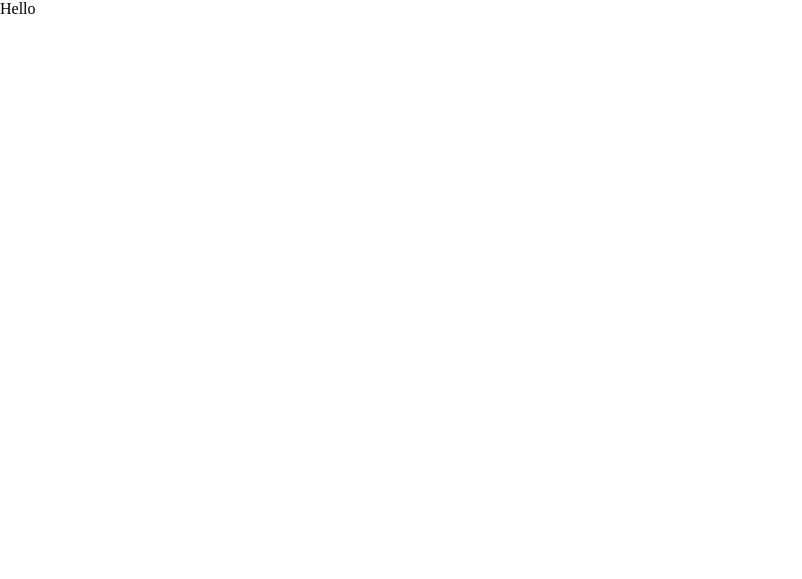
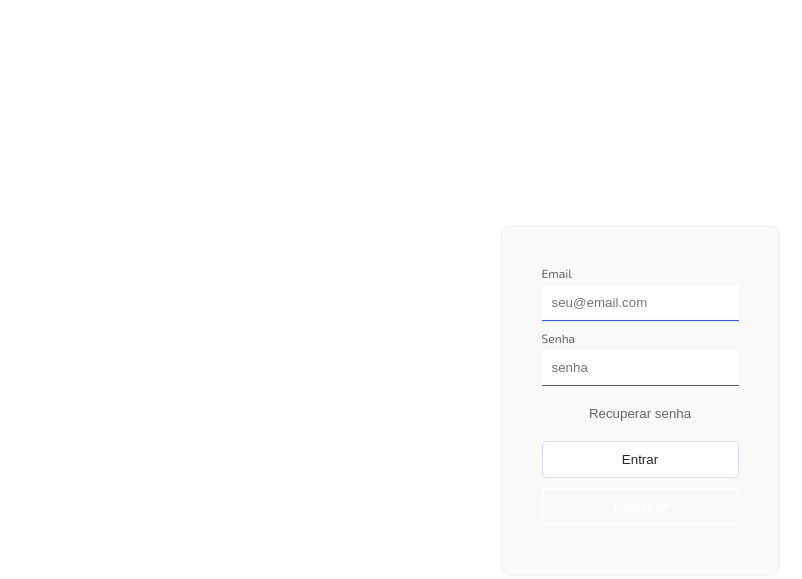
Before and after one commit to Edio-Goncalves/tela-login-firebase, a website: page index.html in a window 1280 px wide. Shown: the whole page, without its empty margins (0-802 px from the left). Drawn offline with Linux system fonts and the light colour scheme.

Commit message:
Create initial HTML

```diff
--- a/index.html
+++ b/index.html
@@ -4,6 +4,10 @@
     <meta charset="UTF-8" />
     <meta name="viewport" content="width=device-width, initial-scale=1.0" />
     <title>Tela login</title>
+    <link
+      href="https://fonts.googleapis.com/css2?family=Exo+2:ital,wght@0,100..900;1,100..900&amp;display=swap"
+      rel="stylesheet"
+    />
     <link
       rel="shortcut icon"
       href="/assets/image/favicon.png"
@@ -12,7 +16,18 @@
     <link rel="stylesheet" href="/assets/style/css/style.css" />
   </head>
   <body>
-    <div>Hello</div>
+    <div class="login">
+      <form action="">
+        <label>Email</label>
+        <input type="email" name="e-mail" placeholder="seu@email.com" />
+        <label>Senha</label>
+        <input type="password" name="password" placeholder="senha" />
+        <button class="clear" type="button">Recuperar senha</button>
+        <button class="solid" type="button">Entrar</button>
+        <button class="outline" type="button">Registrar</button>
+      </form>
+    </div>
+
     <script src="/assets/js/script.js"></script>
   </body>
 </html>
```
